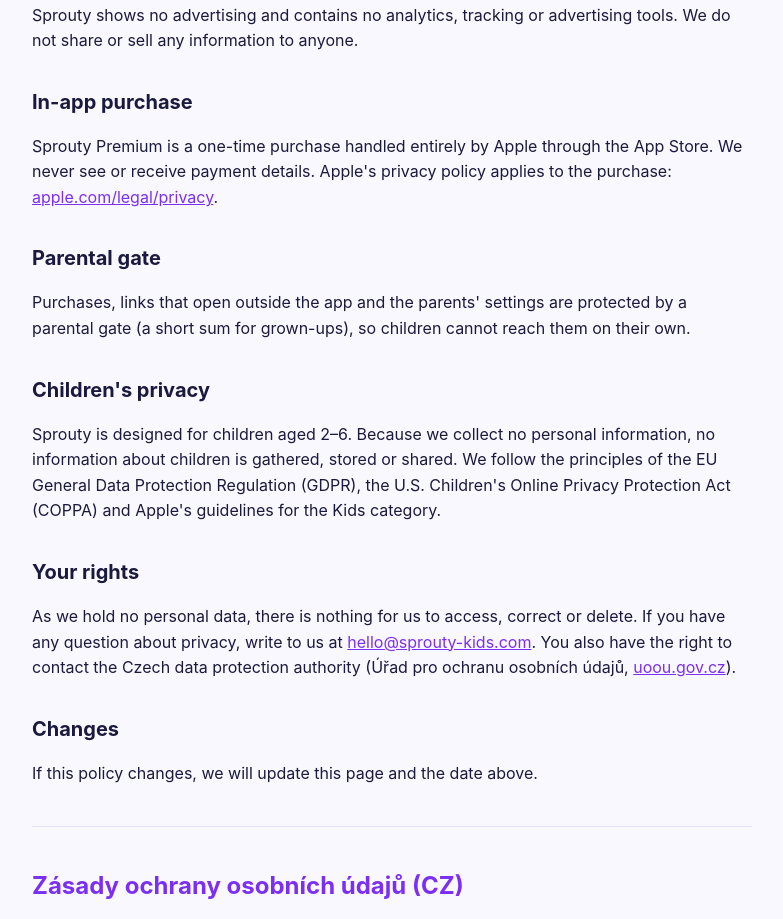
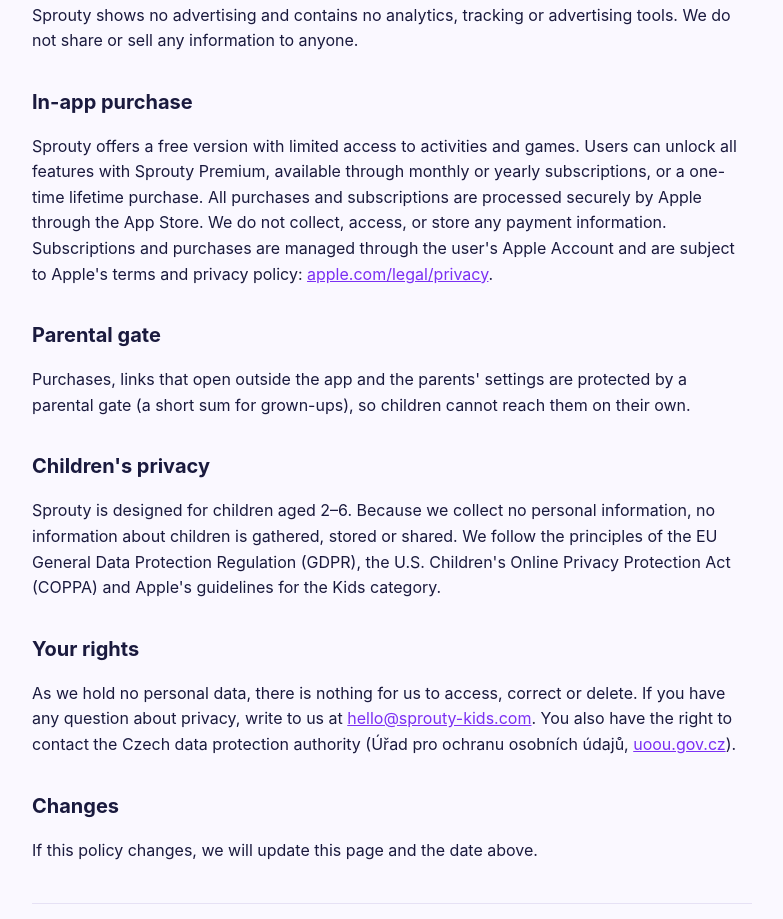
Before and after one commit to Sprouty-kids-app/sprouty-kids-app, a plain HTML site: page privacy.html in a window 1280 px wide. Shown: the part 819-1738 px from the top of the page, without its empty margins (248-1031 px from the left). Drawn offline with Linux system fonts and the light colour scheme.

Commit message:
Revise in-app purchase information in privacy.html
Updated in-app purchase section to include details about free version and subscription options.

```diff
--- a/privacy.html
+++ b/privacy.html
@@ -51,9 +51,10 @@ device and is deleted when the app is deleted. Parents can also clear it in
 tools. We do not share or sell any information to anyone.</p>
 
 <h2>In-app purchase</h2>
-<p>Sprouty Premium is a one-time purchase handled entirely by Apple through the
-App Store. We never see or receive payment details. Apple's privacy policy applies
-to the purchase: <a href="https://www.apple.com/legal/privacy/">apple.com/legal/privacy</a>.</p>
+<p>Sprouty offers a free version with limited access to activities and games.
+Users can unlock all features with Sprouty Premium, available through monthly or yearly subscriptions, or a one-time lifetime purchase.
+All purchases and subscriptions are processed securely by Apple through the App Store. We do not collect, access, or store any payment information.
+Subscriptions and purchases are managed through the user's Apple Account and are subject to Apple's terms and privacy policy: <a href="https://www.apple.com/legal/privacy/">apple.com/legal/privacy</a>.</p>
 
 <h2>Parental gate</h2>
 <p>Purchases, links that open outside the app and the parents' settings are protected
```
